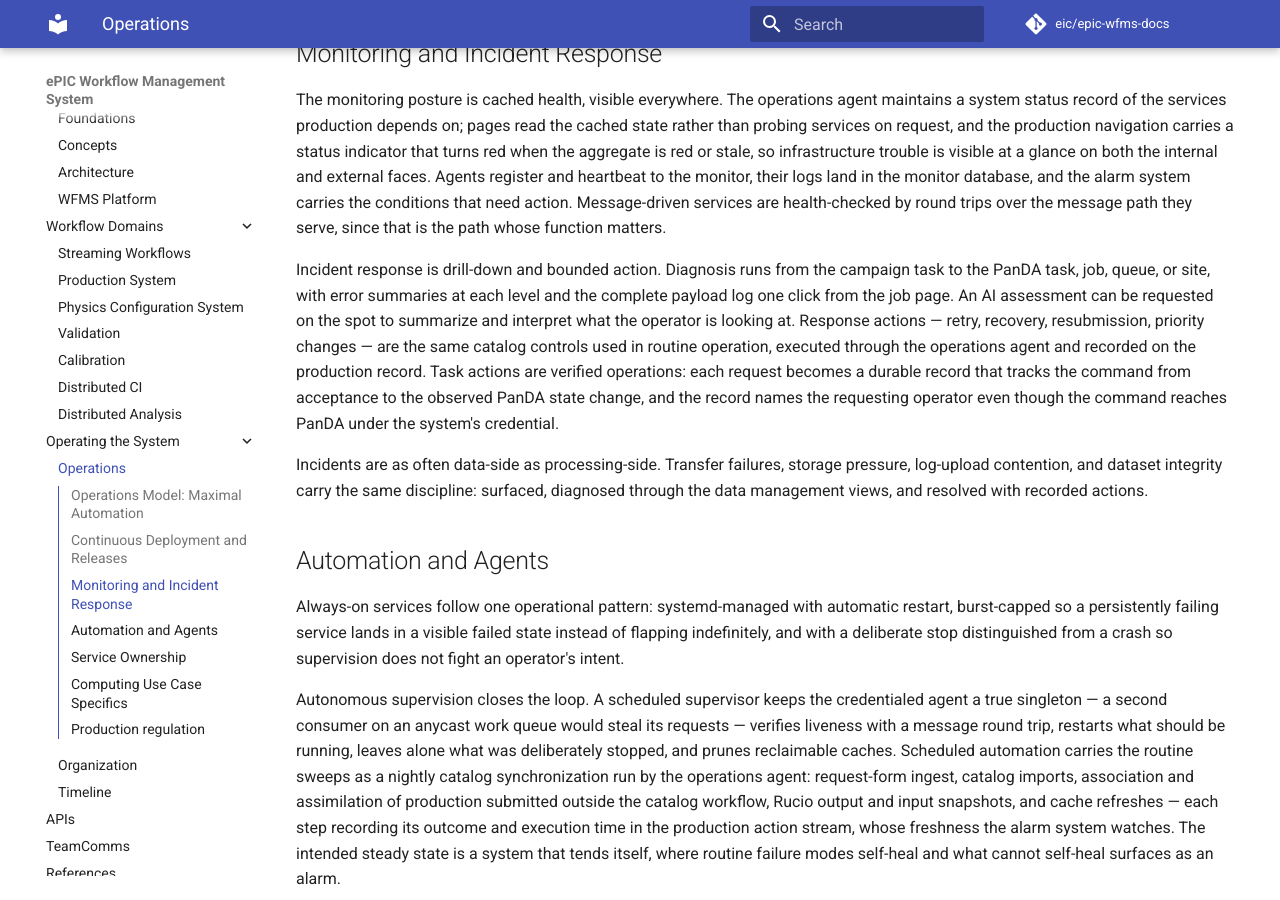
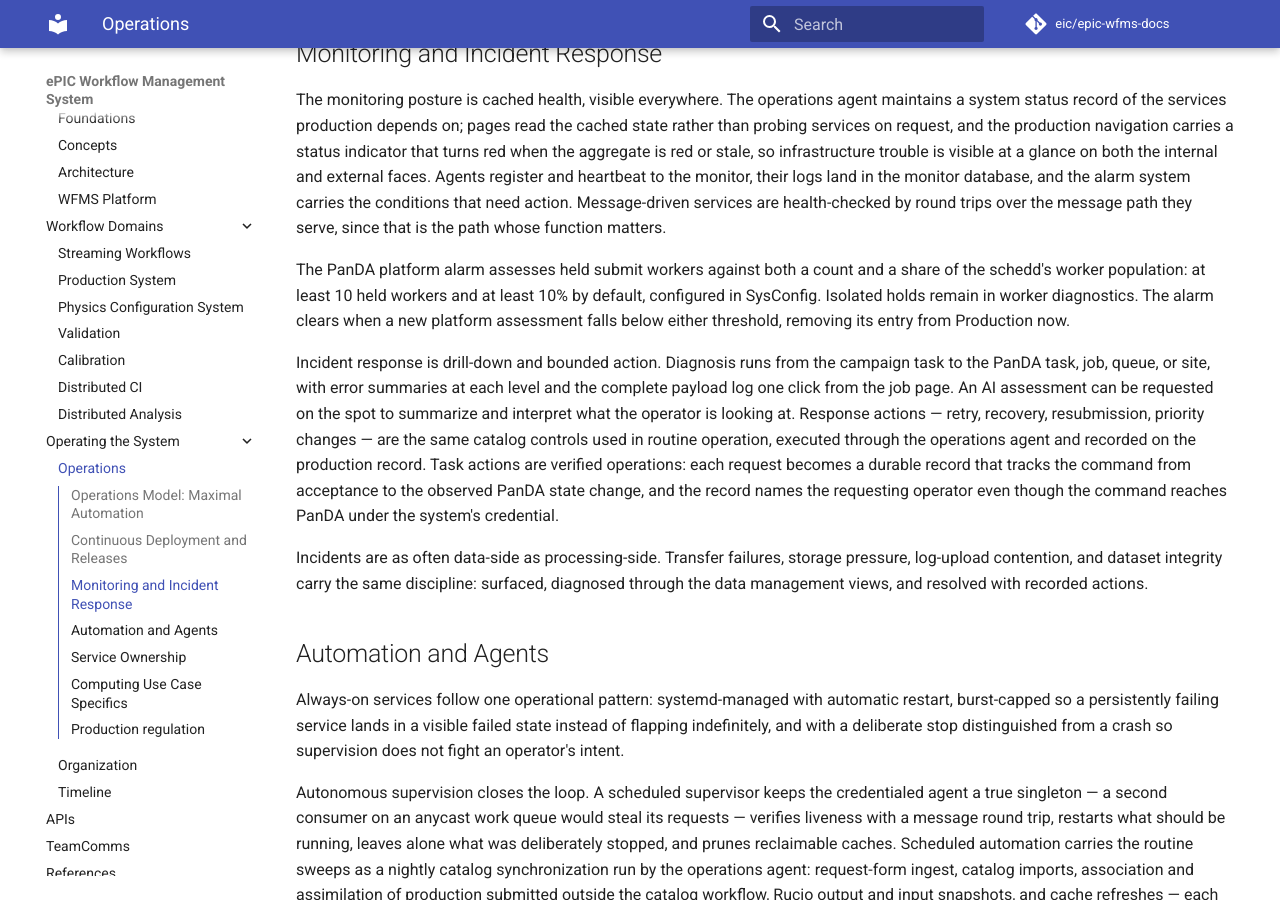
Before and after one commit to eic/epic-wfms-docs, an MkDocs documentation site: the page built from docs/operations.md, in a window 1280 px wide and 900 px high, scrolled down 1197 px. Built offline with MkDocs 1.6.1 and Material for MkDocs 9.7.7, drawn with Linux system fonts in a browser that asks for light colours; comment, search, counter and statistics services are not loaded.

Commit message:
Document impact thresholds for held-worker platform alarms
Co-authored-by: Codex <codex@openai.com>

```diff
--- a/docs/operations.md
+++ b/docs/operations.md
@@ -52,6 +52,12 @@ trouble is visible at a glance on both the internal and external faces. Agents r
 their logs land in the monitor database, and the alarm system carries the conditions that need action. Message-driven
 services are health-checked by round trips over the message path they serve, since that is the path whose function
 matters.
+
+The PanDA platform alarm assesses held submit workers against both a count
+and a share of the schedd's worker population: at least 10 held workers and
+at least 10% by default, configured in SysConfig. Isolated holds remain in
+worker diagnostics. The alarm clears when a new platform assessment falls
+below either threshold, removing its entry from Production now.
 
 Incident response is drill-down and bounded action. Diagnosis runs from the campaign task to the PanDA task, job,
 queue, or site, with error summaries at each level and the complete payload log one click from the job page. An AI
```
